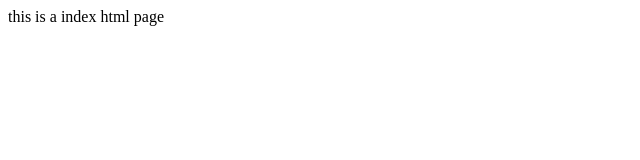
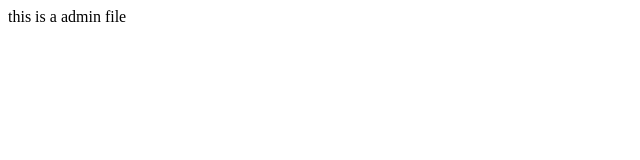
Before and after one commit to konangiGopi200516/s120firstapp, a plain HTML site: page index.html in a window 1280 px wide. Shown: the full height of the page, 0-640 px from the left. Drawn offline with Linux system fonts and the light colour scheme.

Commit message:
index page is created

```diff
--- a/index.html
+++ b/index.html
@@ -1 +1 @@
-<h>this is a index html page</h>
+<h>this is a admin file</h>
```
